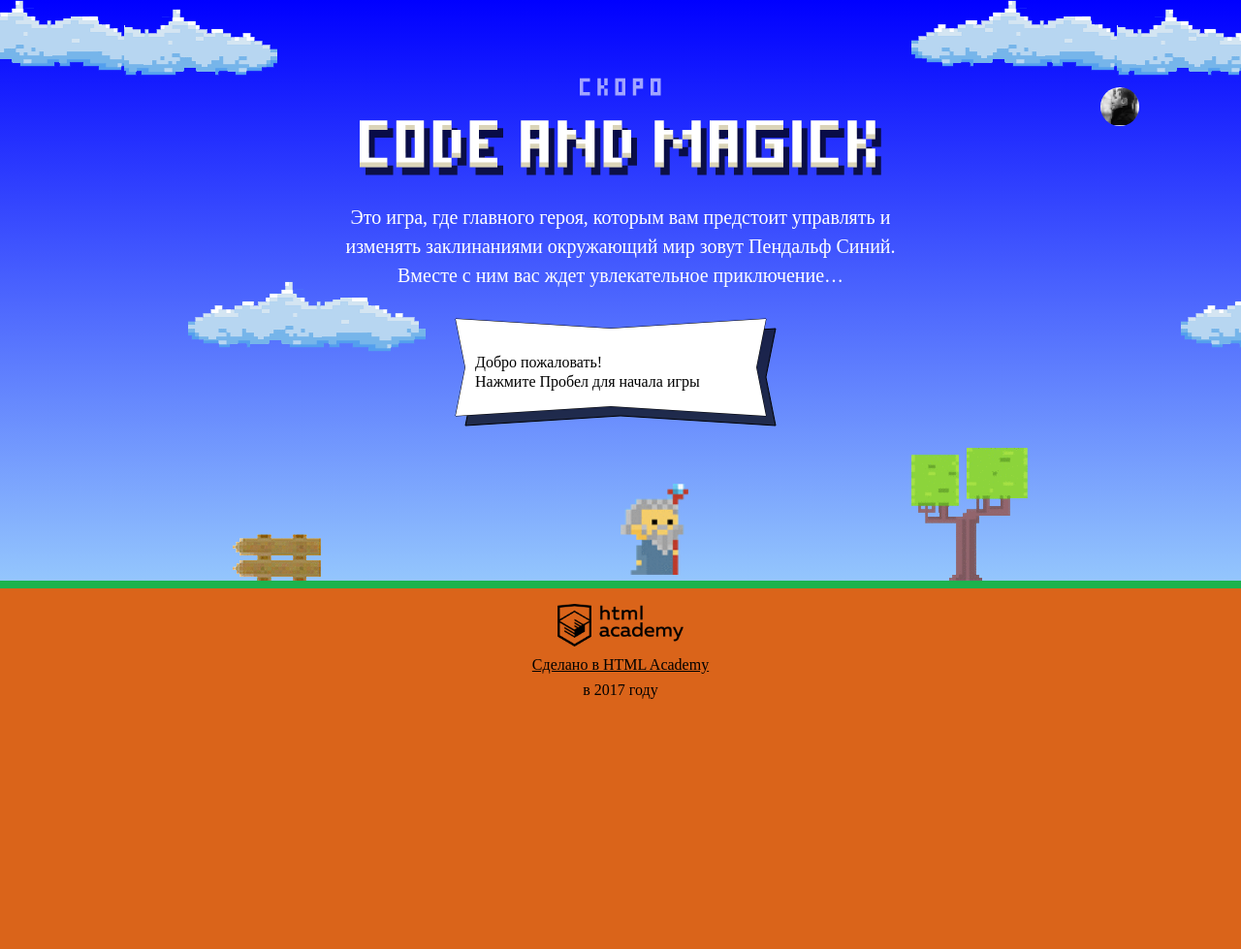
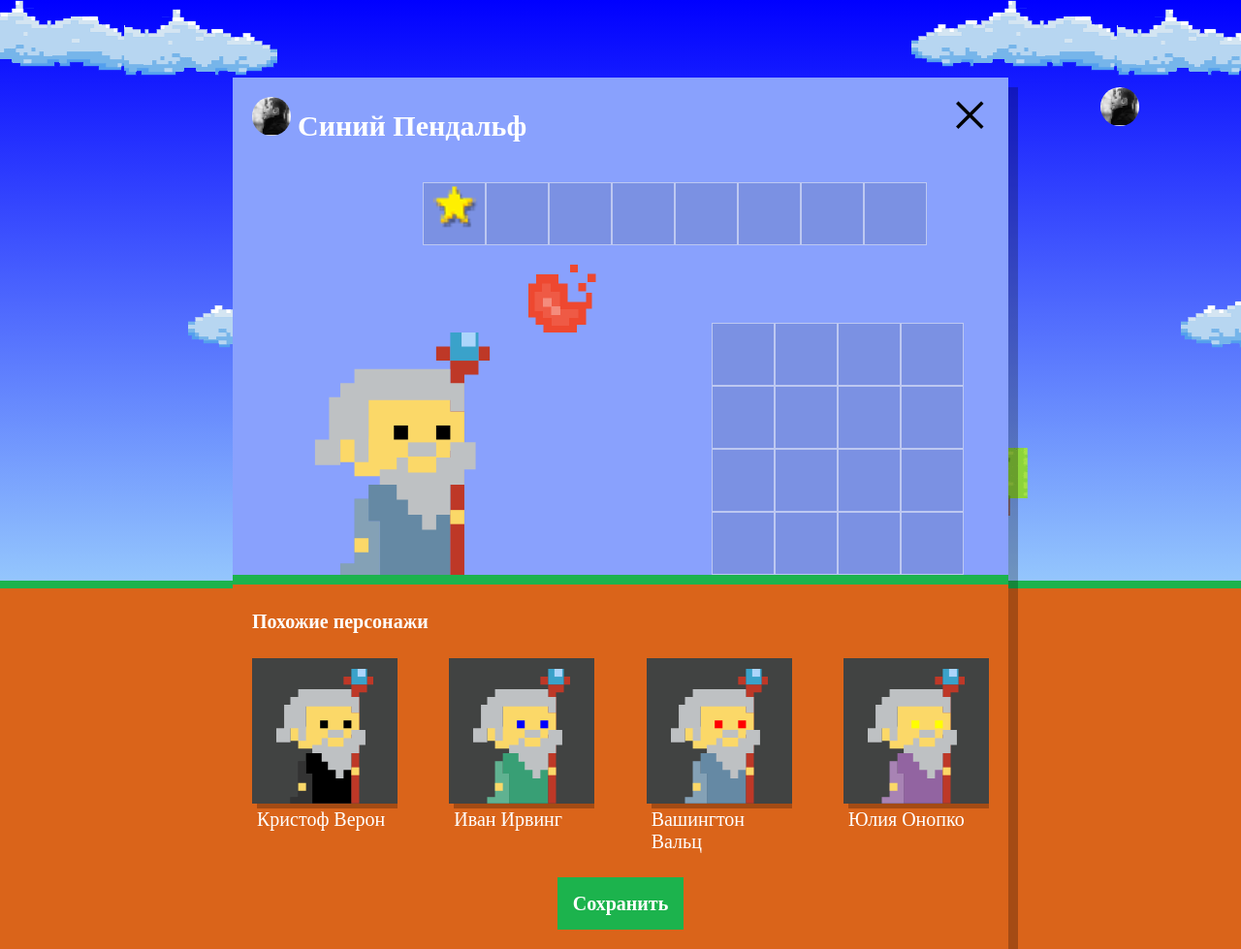
Before and after one commit to halfof8/441311-code-and-magick, a website: page index.html in a window 1280 px wide. Shown: the whole page at 97% size. Before the commit the page ends 800 px from the top, so only its background shows below. Drawn offline with Linux system fonts and the light colour scheme; a web font is replaced by a local one.

Commit message:
Задание Module 3 Task 1 –  #12Учебный проект: нас орда

```diff
--- a/index.html
+++ b/index.html
@@ -204,6 +204,7 @@
 </script>
 
 <script src="js/stat.js"></script>
+<script src="js/setup.js"></script>
 <script src="js/game.js"></script>
 
 </body>
--- /dev/null
+++ b/js/setup.js
@@ -0,0 +1,98 @@
+"use strict";
+
+var WIZARD_NAMES = [
+  "Иван",
+  "Хуан Себастьян",
+  "Мария",
+  "Кристоф",
+  "Виктор",
+  "Юлия",
+  "Люпита",
+  "Вашингтон"
+];
+var WIZARD_FAMILYNAMES = [
+  "да Марья",
+  "Верон",
+  "Мирабелла",
+  "Вальц",
+  "Онопко",
+  "Топольницкая",
+  "Нионго",
+  "Ирвинг"
+];
+var COLORS = [
+  "rgb(101, 137, 164)",
+  "rgb(241, 43, 107)",
+  "rgb(146, 100, 161)",
+  "rgb(56, 159, 117)",
+  "rgb(215, 210, 55)",
+  "rgb(0, 0, 0)"
+];
+var EYECOLORS = ["black", "red", "blue", "yellow", "green"];
+
+var wizards = [];
+
+//ищем setup и показываем
+var userDialog = document.querySelector(".setup");
+userDialog.classList.remove("hidden");
+
+//Функция смешивания массива
+var shuffle = function(array) {
+  var currentIndex = array.length,
+    temporaryValue,
+    randomIndex;
+
+  // While there remain elements to shuffle...
+  while (0 !== currentIndex) {
+    randomIndex = Math.floor(Math.random() * currentIndex);
+    currentIndex -= 1;
+    temporaryValue = array[currentIndex];
+    array[currentIndex] = array[randomIndex];
+    array[randomIndex] = temporaryValue;
+  }
+
+  return array;
+};
+
+//Рандомизируем массивы
+WIZARD_NAMES = shuffle(WIZARD_NAMES);
+WIZARD_FAMILYNAMES = shuffle(WIZARD_FAMILYNAMES);
+COLORS = shuffle(COLORS);
+EYECOLORS = shuffle(EYECOLORS);
+
+//Ищем область для похожим магов
+var similarListElement = userDialog.querySelector(".setup-similar-list");
+
+var similarWizardTemplate = document
+  .querySelector("#similar-wizard-template")
+  .content.querySelector(".setup-similar-item");
+
+//Создаем массив магов
+for (var i = 0; i < 4; i++) {
+  var wizard = {
+    name: WIZARD_NAMES[i] + " " + WIZARD_FAMILYNAMES[i],
+    coatColor: COLORS[i],
+    eyesColor: EYECOLORS[i]
+  };
+
+  wizards[i] = wizard;
+}
+
+//рисуем магов
+var renderWizard = function(wizard) {
+  var wizardElement = similarWizardTemplate.cloneNode(true);
+
+  wizardElement.querySelector(".setup-similar-label").textContent = wizard.name;
+  wizardElement.querySelector(".wizard-coat").style.fill = wizard.coatColor;
+  wizardElement.querySelector(".wizard-eyes").style.fill = wizard.eyesColor;
+
+  return wizardElement;
+};
+
+var fragment = document.createDocumentFragment();
+for (var i = 0; i < wizards.length; i++) {
+  fragment.appendChild(renderWizard(wizards[i]));
+}
+similarListElement.appendChild(fragment);
+
+userDialog.querySelector(".setup-similar").classList.remove("hidden");
```
